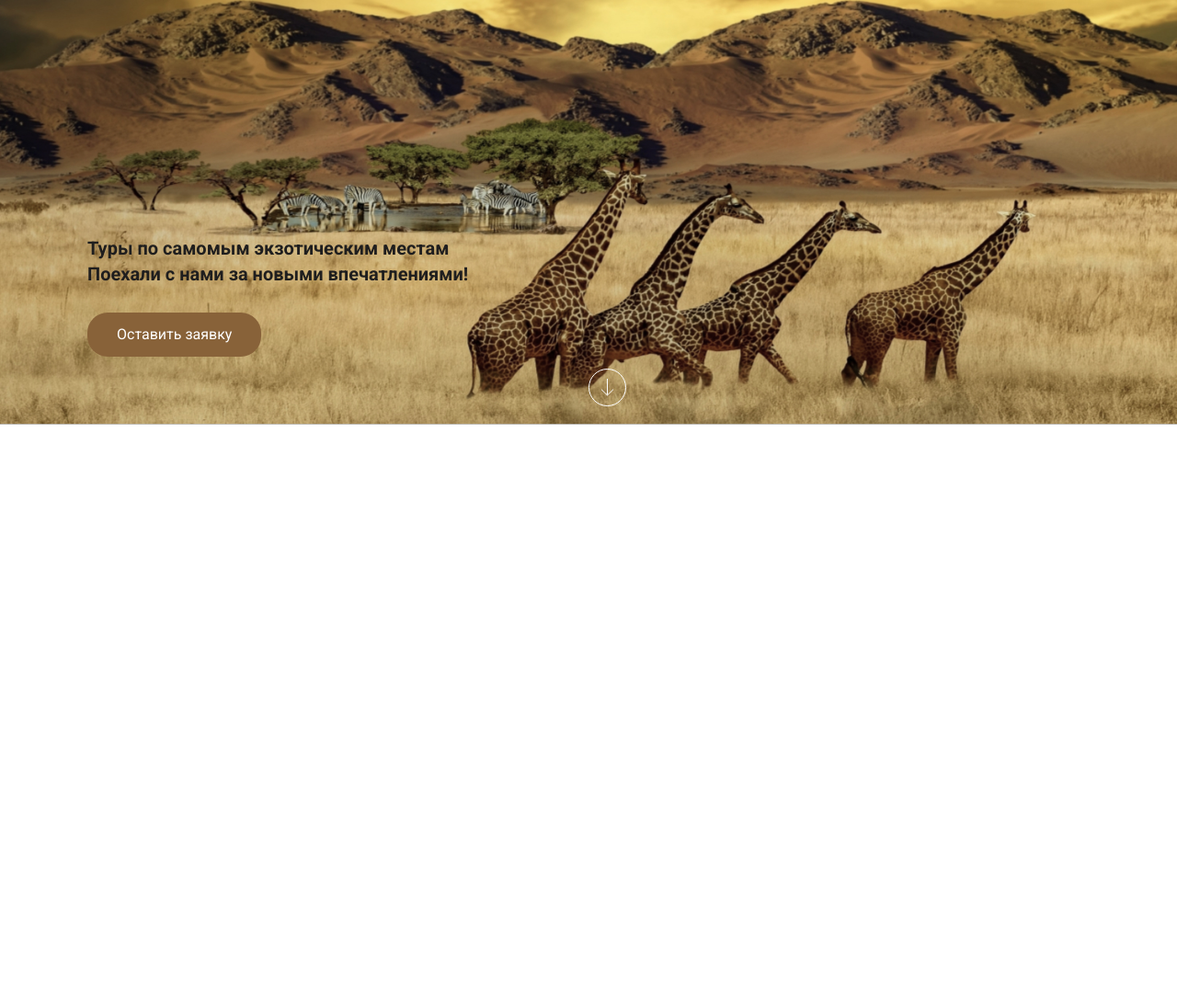
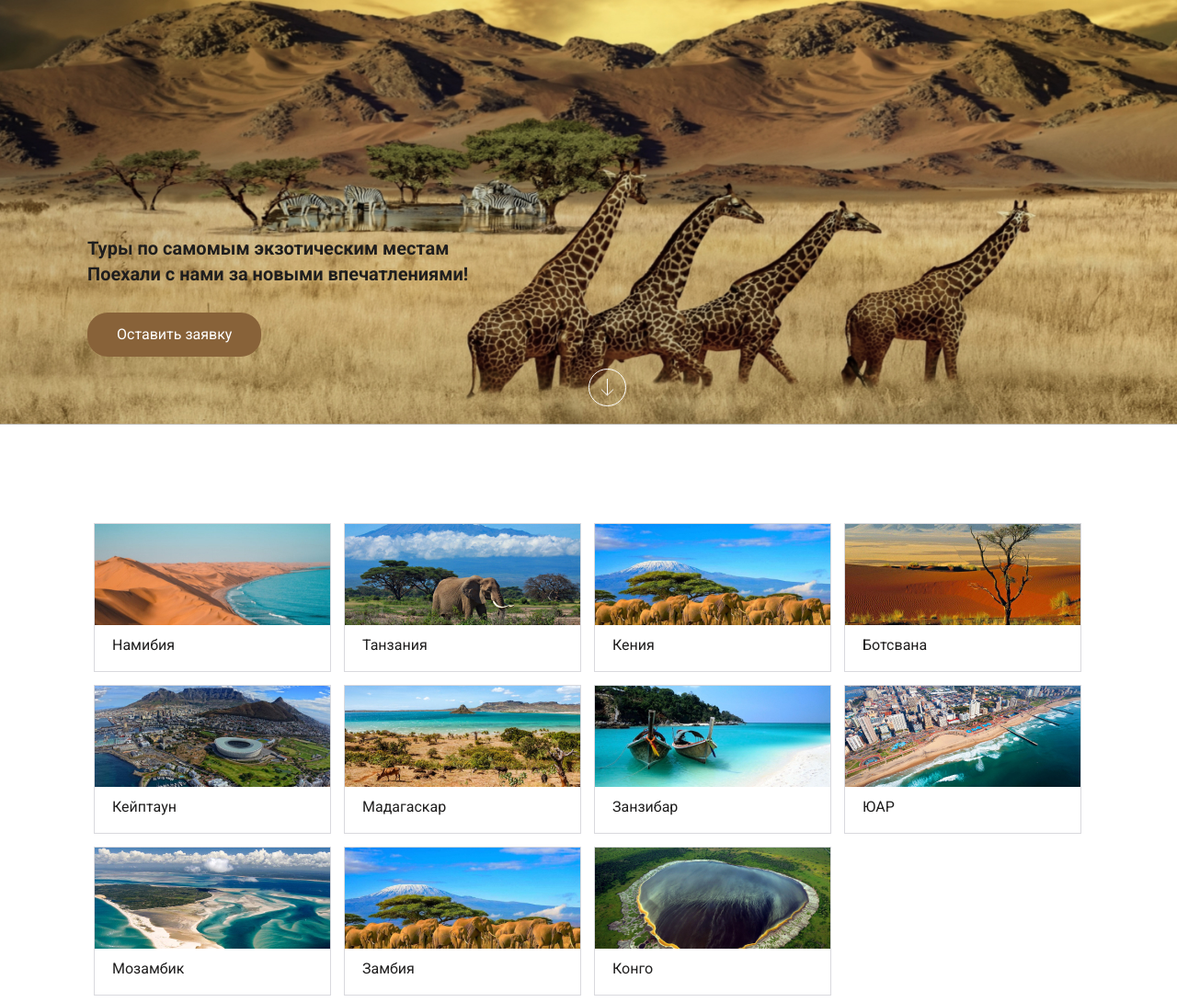
Before and after one commit to the-n01se/safari-of-afrika, a website: page app/index.html in a window 1280 px wide. Shown: the part 338-1428 px from the top of the page at 92% size. Before the commit the page ends 800 px from the top, so only its background shows below. Drawn offline with Linux system fonts and the light colour scheme.

Commit message:
places-block has done

```diff
--- a/app/index.html
+++ b/app/index.html
@@ -53,6 +53,56 @@
             </div>
         </div>
     </header>
+    <section class="places">
+        <div class="container">
+            <div class="places__inner">
+                <div class="places__item">
+                    <img src="./images/places/1.jpg" alt="places image 1" class="places__item-image">
+                    <p class="places__item-text">Намибия</p>
+                </div>
+                <div class="places__item">
+                    <img src="./images/places/2.jpg" alt="places image 2" class="places__item-image">
+                    <p class="places__item-text">Танзания</p>
+                </div>
+                <div class="places__item">
+                    <img src="./images/places/3.jpg" alt="places image 3" class="places__item-image">
+                    <p class="places__item-text">Кения</p>
+                </div>
+                <div class="places__item">
+                    <img src="./images/places/4.jpg" alt="places image 4" class="places__item-image">
+                    <p class="places__item-text">Ботсвана</p>
+                </div>
+                <div class="places__item">
+                    <img src="./images/places/5.jpg" alt="places image 5" class="places__item-image">
+                    <p class="places__item-text">Кейптаун</p>
+                </div>
+                <div class="places__item">
+                    <img src="./images/places/6.jpg" alt="places image 6" class="places__item-image">
+                    <p class="places__item-text">Мадагаскар</p>
+                </div>
+                <div class="places__item">
+                    <img src="./images/places/7.jpg" alt="places image 7" class="places__item-image">
+                    <p class="places__item-text">Занзибар</p>
+                </div>
+                <div class="places__item">
+                    <img src="./images/places/8.jpg" alt="places image 8" class="places__item-image">
+                    <p class="places__item-text">ЮАР</p>
+                </div>
+                <div class="places__item">
+                    <img src="./images/places/9.jpg" alt="places image 9" class="places__item-image">
+                    <p class="places__item-text">Мозамбик</p>
+                </div>
+                <div class="places__item">
+                    <img src="./images/places/10.jpg" alt="places image 10" class="places__item-image">
+                    <p class="places__item-text">Замбия</p>
+                </div>
+                <div class="places__item">
+                    <img src="./images/places/11.jpg" alt="places image 11" class="places__item-image">
+                    <p class="places__item-text">Конго</p>
+                </div>
+            </div>
+        </div>
+    </section>
     <footer class="footer">
         <div class="container">
 
--- a/app/scss/style.scss
+++ b/app/scss/style.scss
@@ -62,3 +62,23 @@
     left: 50%;
   }
 }
+
+.places {
+  &__inner {
+    margin-top: 100px;
+    display: flex;
+    flex-wrap: wrap;
+  }
+  &__item {
+    margin: 7px;
+    border: 1px solid #d9d9de;
+  }
+  &__item-text {
+    color: $black;
+    font-size: 16px;
+    line-height: 19px;
+    padding: 12px 0 19px 19px;
+  }
+}
+
+// добавить просмотр картнки на весь экран
```
Also changed, not shown: app/css/style.min.css, app/images/places/1.jpg (added), app/images/places/10.jpg (added), app/images/places/11.jpg (added), app/images/places/2.jpg (added), app/images/places/3.jpg (added), app/images/places/4.jpg (added), app/images/places/5.jpg (added), app/images/places/6.jpg (added), app/images/places/7.jpg (added), app/images/places/8.jpg (added), app/images/places/9.jpg (added), 1 other file.
